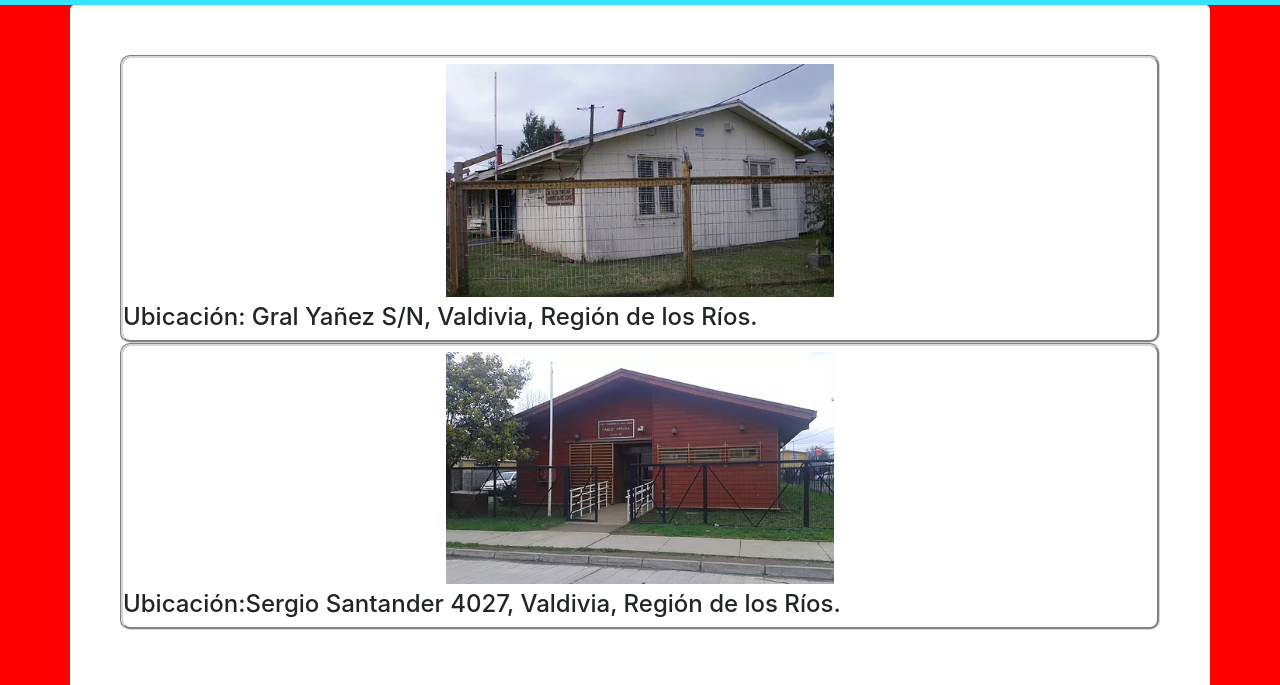
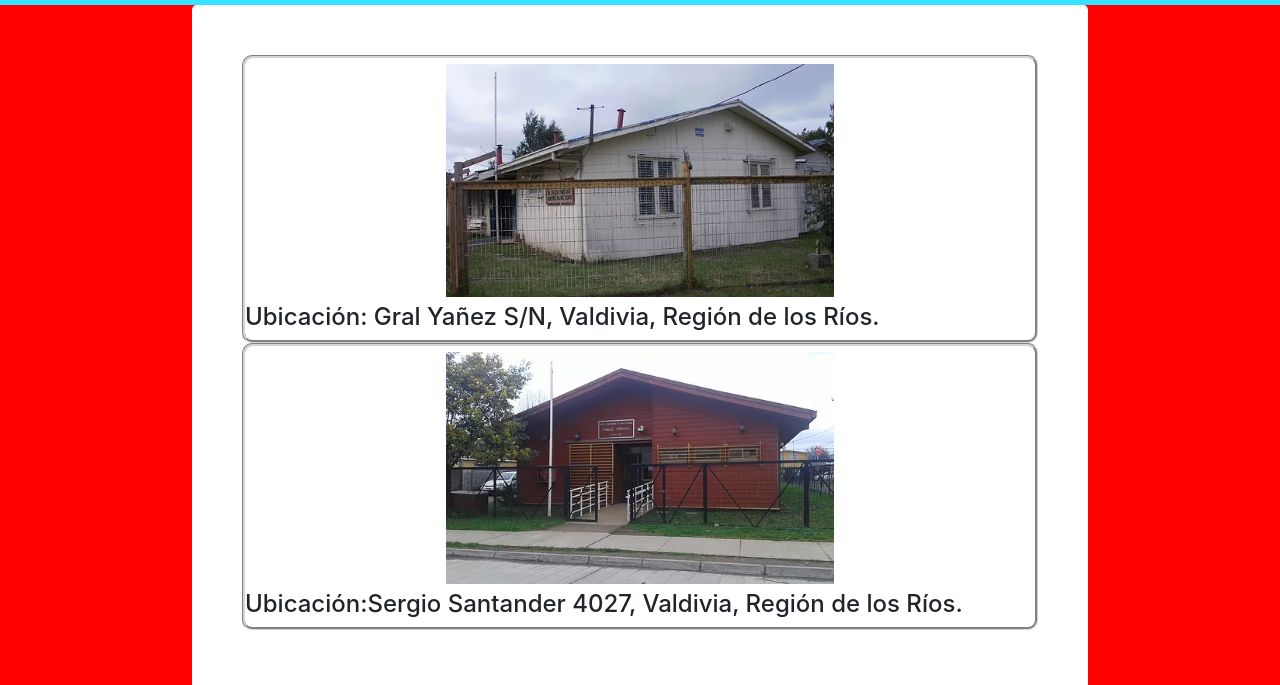
Before and after one commit to MasterH12/CESFAM-FRANCIA-VALDIVIA, a plain HTML site: page public/admin/inicio.html in a window 1280 px wide. Shown: the part 67-752 px from the top of the page. Drawn offline with nearby package versions, Linux system fonts and the light colour scheme.

Commit message:
actualiza repositorio

```diff
--- a/public/admin/inicio.html
+++ b/public/admin/inicio.html
@@ -47,7 +47,7 @@
 		    </ul>
 		  </div>
 		</nav>
-		<div class="container rounded-lg" style="background-color: white">
+		<div class="container rounded-lg" style="background-color: white;width: 70%">
 			<div style="padding:50px" >
 				<div class="row" style="border-style:groove;border-color:#D5D5D5;border-radius:10px;border-width: 3px">
 					<div class="col">
```
Also changed, not shown: public/admin/intranet.html (+2 -1 lines).
